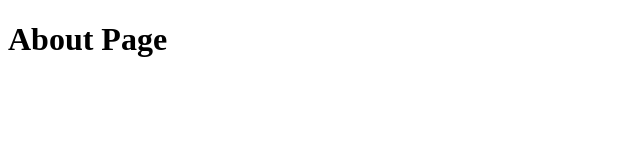
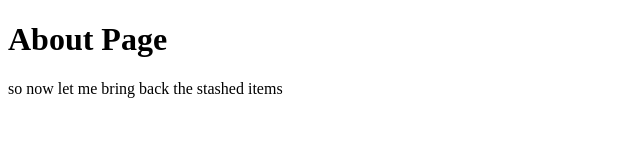
Before and after one commit to arulxcraze/UST-Git, a plain HTML site: page about.html in a window 1280 px wide. Shown: the whole page, without its empty margins (0-640 px from the left). Drawn offline with Linux system fonts and the light colour scheme.

Commit message:
learning stash

```diff
--- a/about.html
+++ b/about.html
@@ -7,6 +7,7 @@
 </head>
 <body>
     <h1>About Page</h1>
+    <p>so now let me bring back the stashed items</p>
 
 </body>
 </html>
```
